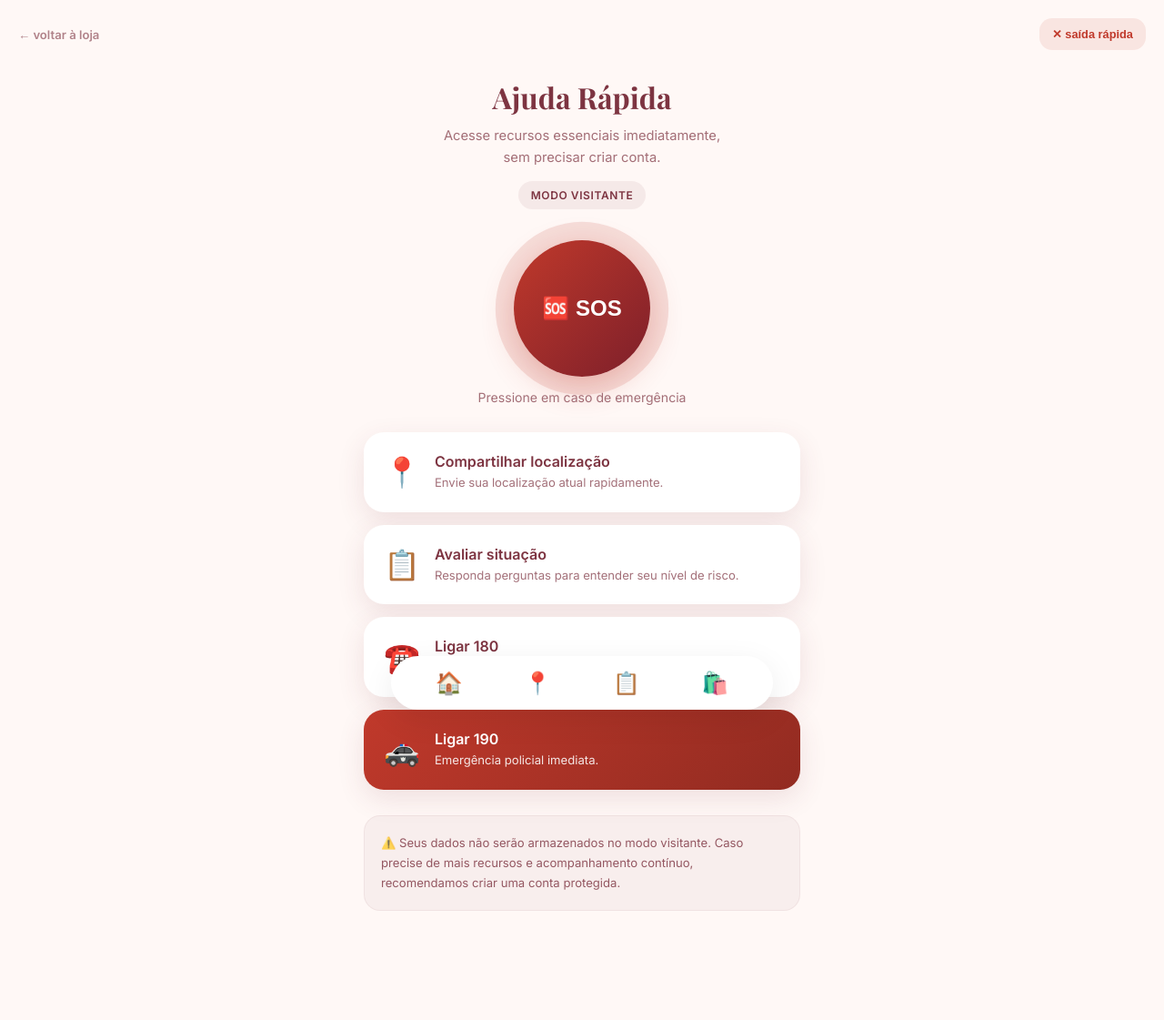
After one commit to DaviMaeda7/minhamaquiagem, a Flask app: template templates/home-visitor.html in a window 1280 px wide. The commit adds this page. Shown: the whole page at 91% size. Run offline with Flask 3, Linux system fonts and the light colour scheme; the template is opened without the code that fills it, so the values that code supplies are empty.

Commit message:
Novas rotas

```diff
--- /dev/null
+++ b/templates/home-visitor.html
@@ -0,0 +1,350 @@
+<!DOCTYPE html>
+<html lang="pt-BR">
+<head>
+  <meta charset="UTF-8" />
+  <meta name="viewport" content="width=device-width, initial-scale=1.0" />
+
+  <title>Ajuda Rápida — Meu Escudo</title>
+
+  <link href="https://fonts.googleapis.com/css2?family=Playfair+Display:wght@700&family=Inter:wght@400;500;600&display=swap" rel="stylesheet">
+
+  <style>
+    :root {
+      --bg: #fff8f6;
+      --wine: #7d3441;
+      --rose: #d98b93;
+      --white: #ffffff;
+      --danger: #c0392b;
+      --shadow: 0 10px 30px rgba(125, 52, 65, 0.12);
+    }
+
+    * {
+      margin: 0;
+      padding: 0;
+      box-sizing: border-box;
+    }
+
+    body {
+      background: var(--bg);
+      font-family: 'Inter', sans-serif;
+      color: var(--wine);
+      min-height: 100vh;
+      padding-bottom: 120px;
+    }
+
+    .top-bar {
+      display: flex;
+      justify-content: space-between;
+      align-items: center;
+      padding: 20px;
+    }
+
+    .back-btn {
+      text-decoration: none;
+      color: var(--wine);
+      font-size: 0.82rem;
+      opacity: 0.6;
+      font-weight: 600;
+    }
+
+    .quick-exit {
+      border: none;
+      background: rgba(192,57,43,0.1);
+      color: var(--danger);
+      padding: 10px 14px;
+      border-radius: 14px;
+      font-size: 0.8rem;
+      font-weight: 700;
+      cursor: pointer;
+    }
+
+    .header {
+      text-align: center;
+      padding: 10px 24px 24px;
+    }
+
+    .header h1 {
+      font-family: 'Playfair Display', serif;
+      font-size: 2rem;
+      margin-bottom: 10px;
+    }
+
+    .header p {
+      font-size: 0.92rem;
+      opacity: 0.7;
+      line-height: 1.6;
+      max-width: 320px;
+      margin: 0 auto;
+    }
+
+    .visitor-badge {
+      display: inline-block;
+      margin-top: 14px;
+      background: rgba(125,52,65,0.08);
+      color: var(--wine);
+      padding: 8px 14px;
+      border-radius: 999px;
+      font-size: 0.75rem;
+      font-weight: 700;
+      letter-spacing: 0.05em;
+    }
+
+    .sos-wrapper {
+      display: flex;
+      flex-direction: column;
+      align-items: center;
+      padding: 10px 20px 30px;
+    }
+
+    .sos-btn {
+      width: 150px;
+      height: 150px;
+      border-radius: 50%;
+      border: none;
+      background: linear-gradient(135deg, #c0392b, #7d1f2a);
+      color: white;
+      font-size: 1.5rem;
+      font-weight: 900;
+      cursor: pointer;
+      box-shadow: 0 10px 35px rgba(192,57,43,0.35);
+      animation: pulse 2s infinite;
+    }
+
+    .sos-btn:active {
+      transform: scale(0.95);
+    }
+
+    @keyframes pulse {
+      0% {
+        box-shadow:
+          0 0 0 0 rgba(192,57,43,0.5),
+          0 10px 35px rgba(192,57,43,0.3);
+      }
+
+      70% {
+        box-shadow:
+          0 0 0 28px rgba(192,57,43,0),
+          0 10px 35px rgba(192,57,43,0.3);
+      }
+
+      100% {
+        box-shadow:
+          0 0 0 0 rgba(192,57,43,0),
+          0 10px 35px rgba(192,57,43,0.3);
+      }
+    }
+
+    .sos-text {
+      margin-top: 14px;
+      font-size: 0.88rem;
+      opacity: 0.7;
+    }
+
+    .cards {
+      padding: 0 20px;
+      display: grid;
+      gap: 14px;
+      max-width: 520px;
+      margin: 0 auto;
+    }
+
+    .card {
+      background: white;
+      border-radius: 22px;
+      padding: 22px;
+      text-decoration: none;
+      color: inherit;
+      box-shadow: var(--shadow);
+      display: flex;
+      align-items: center;
+      gap: 16px;
+      transition: 0.2s;
+    }
+
+    .card:hover {
+      transform: translateY(-2px);
+    }
+
+    .card-icon {
+      font-size: 2rem;
+      flex-shrink: 0;
+    }
+
+    .card-info h2 {
+      font-size: 1rem;
+      margin-bottom: 4px;
+    }
+
+    .card-info p {
+      font-size: 0.82rem;
+      opacity: 0.7;
+      line-height: 1.5;
+    }
+
+    .danger-card {
+      background: linear-gradient(135deg, #c0392b, #922b21);
+      color: white;
+    }
+
+    .danger-card p {
+      opacity: 0.88;
+    }
+
+    .bottom-warning {
+      margin: 28px auto 0;
+      max-width: 520px;
+      padding: 0 20px;
+    }
+
+    .warning-box {
+      background: rgba(125,52,65,0.06);
+      border: 1px solid rgba(125,52,65,0.08);
+      border-radius: 18px;
+      padding: 18px;
+      font-size: 0.82rem;
+      line-height: 1.7;
+      opacity: 0.82;
+    }
+
+    .bottom-nav {
+      position: fixed;
+      left: 50%;
+      bottom: 20px;
+      transform: translateX(-50%);
+      width: 90%;
+      max-width: 420px;
+      background: white;
+      border-radius: 30px;
+      padding: 15px;
+      display: flex;
+      justify-content: space-around;
+      box-shadow: 0 10px 35px rgba(0,0,0,0.08);
+    }
+
+    .nav-item {
+      text-decoration: none;
+      font-size: 1.5rem;
+    }
+  </style>
+</head>
+
+<body>
+
+  <div class="top-bar">
+    <a href="/" class="back-btn">
+      ← voltar à loja
+    </a>
+
+    <button
+      class="quick-exit"
+      onclick="saidaRapida()"
+    >
+      ✕ saída rápida
+    </button>
+  </div>
+
+  <header class="header">
+    <h1>Ajuda Rápida</h1>
+
+    <p>
+      Acesse recursos essenciais imediatamente,
+      sem precisar criar conta.
+    </p>
+
+    <span class="visitor-badge">
+      MODO VISITANTE
+    </span>
+  </header>
+
+  <section class="sos-wrapper">
+    <button
+      class="sos-btn"
+      onclick="acionarSOS()"
+    >
+      🆘 SOS
+    </button>
+
+    <p class="sos-text">
+      Pressione em caso de emergência
+    </p>
+  </section>
+
+  <section class="cards">
+
+    <a href="/localizacao" class="card">
+      <span class="card-icon">📍</span>
+
+      <div class="card-info">
+        <h2>Compartilhar localização</h2>
+        <p>
+          Envie sua localização atual rapidamente.
+        </p>
+      </div>
+    </a>
+
+    <a href="/questionario" class="card">
+      <span class="card-icon">📋</span>
+
+      <div class="card-info">
+        <h2>Avaliar situação</h2>
+        <p>
+          Responda perguntas para entender seu nível de risco.
+        </p>
+      </div>
+    </a>
+
+    <a href="tel:180" class="card">
+      <span class="card-icon">☎️</span>
+
+      <div class="card-info">
+        <h2>Ligar 180</h2>
+        <p>
+          Central de Atendimento à Mulher.
+        </p>
+      </div>
+    </a>
+
+    <a href="tel:190" class="card danger-card">
+      <span class="card-icon">🚓</span>
+
+      <div class="card-info">
+        <h2>Ligar 190</h2>
+        <p>
+          Emergência policial imediata.
+        </p>
+      </div>
+    </a>
+
+  </section>
+
+  <section class="bottom-warning">
+    <div class="warning-box">
+      ⚠️ Seus dados não serão armazenados no modo visitante.
+      Caso precise de mais recursos e acompanhamento contínuo,
+      recomendamos criar uma conta protegida.
+    </div>
+  </section>
+
+  <nav class="bottom-nav">
+    <a href="/home-visitor" class="nav-item">🏠</a>
+    <a href="/localizacao" class="nav-item">📍</a>
+    <a href="/questionario" class="nav-item">📋</a>
+    <a href="/" class="nav-item">🛍️</a>
+  </nav>
+
+  <script>
+    function saidaRapida() {
+      window.location.href = '/';
+    }
+
+    function acionarSOS() {
+      window.location.href = '/localizacao';
+    }
+
+    window.addEventListener('beforeunload', () => {
+      sessionStorage.clear();
+    });
+  </script>
+
+</body>
+</html>
--- a/templates/login.html
+++ b/templates/login.html
@@ -199,6 +199,7 @@ body {
 
     <div class="form-group">
       <label for="inputSenha" class="form-label">Senha</label>
+
       <div class="input-wrapper">
         <input type="password" id="inputSenha" class="form-input" placeholder="••••••••">
         <span class="input-icon" id="toggleSenha">👁️</span>
```
Also changed, not shown: templates/diario.html (+3 -90 lines).
